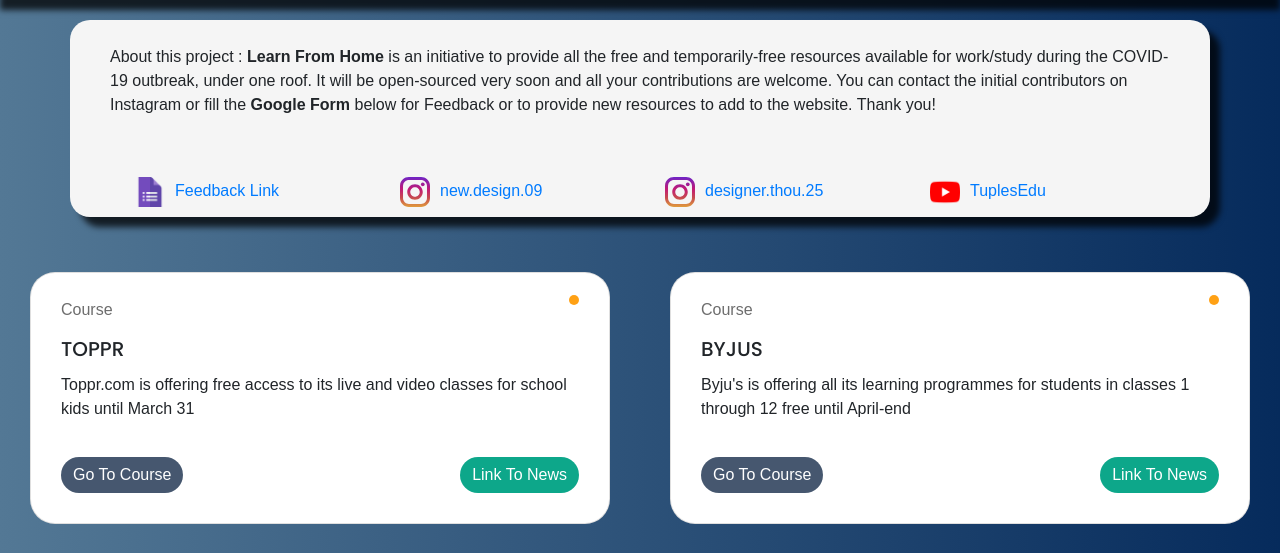
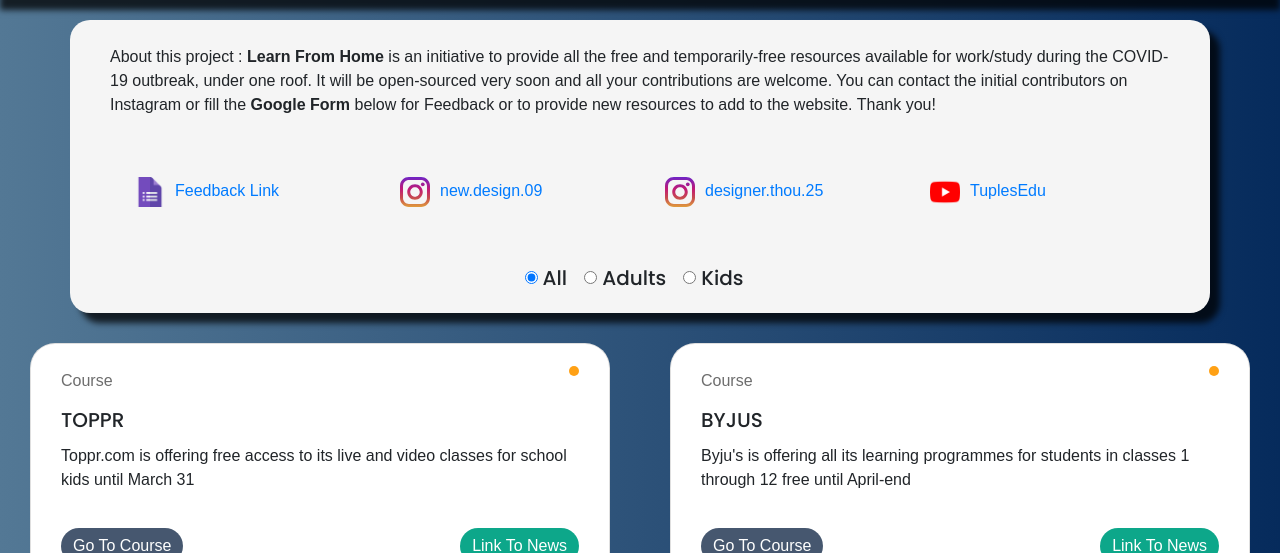
Before and after one commit to shahpreetk/learn-from-home-covid-19, a PHP site: page /index.html in a window 1280 px wide. Shown: the part 71-624 px from the top of the page. Run offline with PHP 8.4, Linux system fonts and the light colour scheme; some web fonts are replaced.

Commit message:
added radio buttons

```diff
--- a/css/styles.css
+++ b/css/styles.css
@@ -58,6 +58,13 @@
 
 .google-custom-search{
   margin: 25px;
+}
+
+.radio-buttons{
+  text-align: center;
+  font-family: 'Poppins', sans-serif;
+  font-size: 20px;
+  padding: 20px;
 }
 
 /*************************** Cards ***************************/
--- a/index.html
+++ b/index.html
@@ -81,6 +81,26 @@
                     <img class="youtube-logo" src="./assets/images/youtube.png" alt="youtube-logo">TuplesEdu</a>
             </div>
 
+        </div>
+
+        <div class="row radio-buttons">
+            <div class="col-sm">
+                <div class="form-check form-check-inline">
+                    <input class="form-check-input" type="radio" name="inlineRadioOptions" id="inlineRadio1"
+                        value="option1" checked>
+                    <label class="form-check-label" for="inlineRadio1">All</label>
+                </div>
+                <div class="form-check form-check-inline">
+                    <input class="form-check-input" type="radio" name="inlineRadioOptions" id="inlineRadio2"
+                        value="option2">
+                    <label class="form-check-label" for="inlineRadio2">Adults</label>
+                </div>
+                <div class="form-check form-check-inline">
+                    <input class="form-check-input" type="radio" name="inlineRadioOptions" id="inlineRadio3"
+                        value="option3">
+                    <label class="form-check-label" for="inlineRadio3">Kids</label>
+                </div>
+            </div>
         </div>
 
         <!-- Google Custom Search -->
```
